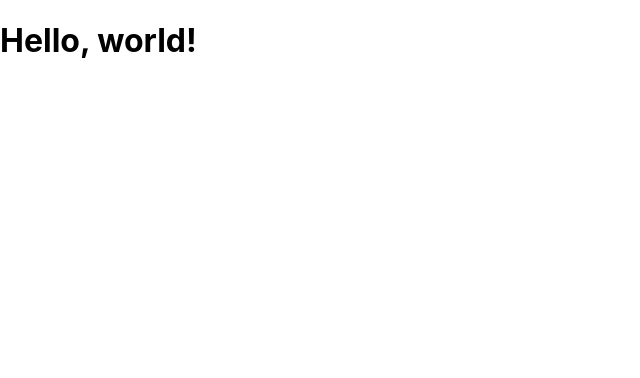
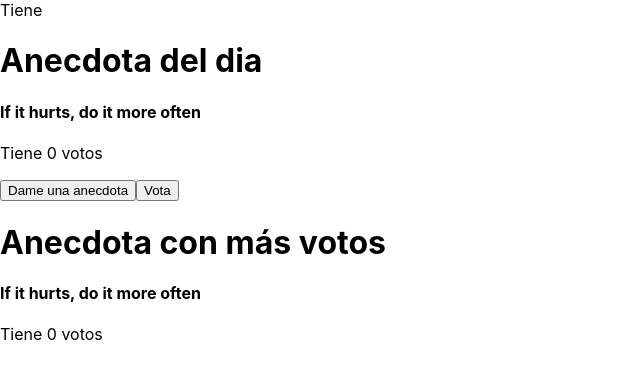
Before and after one commit to jainaga/Fullstack, a React (Create React App) app in the folder fullstack/: page / in a window 1280 px wide. Shown: the top 378 px of the page, without its empty margins (0-640 px from the left). Built offline with nearby package versions, Linux system fonts and the light colour scheme.

Commit message:
Ejercicio de las anecdotas listo

```diff
--- a/fullstack/src/App.js
+++ b/fullstack/src/App.js
@@ -1,15 +1,57 @@
+import { useState } from 'react';
 import React from 'react';
 
 /* ejercicio de anecdotas 2*/
 
+const anecdotas = [
+    'If it hurts, do it more often',
+    'Adding manpower to a late software project makes it later!',
+    'The first 90 percent of the code accounts for the first 90 percent of the development time...The remaining 10 percent of the code accounts for the other 90 percent of the development time.',
+    'Any fool can write code that a computer can understand. Good programmers write code that humans can understand.',
+    'papito me duele la cabeza cuando me rio'
+]
 
+function App(props) {
 
-function App() {
-    return (
-        <div>
-            <h1>Hello, world!</h1>
-        </div>
-    );
+  const [selected, setSelected] = useState(0)
+
+  const pedir_anecdota = () => {
+      const random = Math.floor(Math.random() * 5)
+      setSelected(random)
+  }
+
+  const [votos, setVotos] = useState([0,0,0,0,0,0])
+  const [mas_votado, setMas_votado] = useState(0)
+  const votar = () => {
+      const copia = [...votos]
+      copia[selected] += 1
+      setVotos(copia)
+
+      for (let i = 0; i < copia.length; i++) {
+          if (copia[i] > copia[mas_votado]) {
+              setMas_votado(i)
+
+          }
+      }
+  }
+
+  return (
+      <div>
+
+          <div>Tiene
+            <h1>Anecdota del dia</h1>
+            <h4>{anecdotas[selected]}</h4>
+            <p>Tiene {votos[selected]} votos</p>
+          </div>
+          <button onClick={pedir_anecdota}>Dame una anecdota</button>
+          <button onClick={votar}>Vota</button>
+          <div>
+            <h1>Anecdota con más votos</h1>
+            <h4>{anecdotas[mas_votado]}</h4>
+            <p>Tiene {votos[mas_votado]} votos</p>
+          </div>
+      </div>
+  );
 }
 
 export default App;
```
